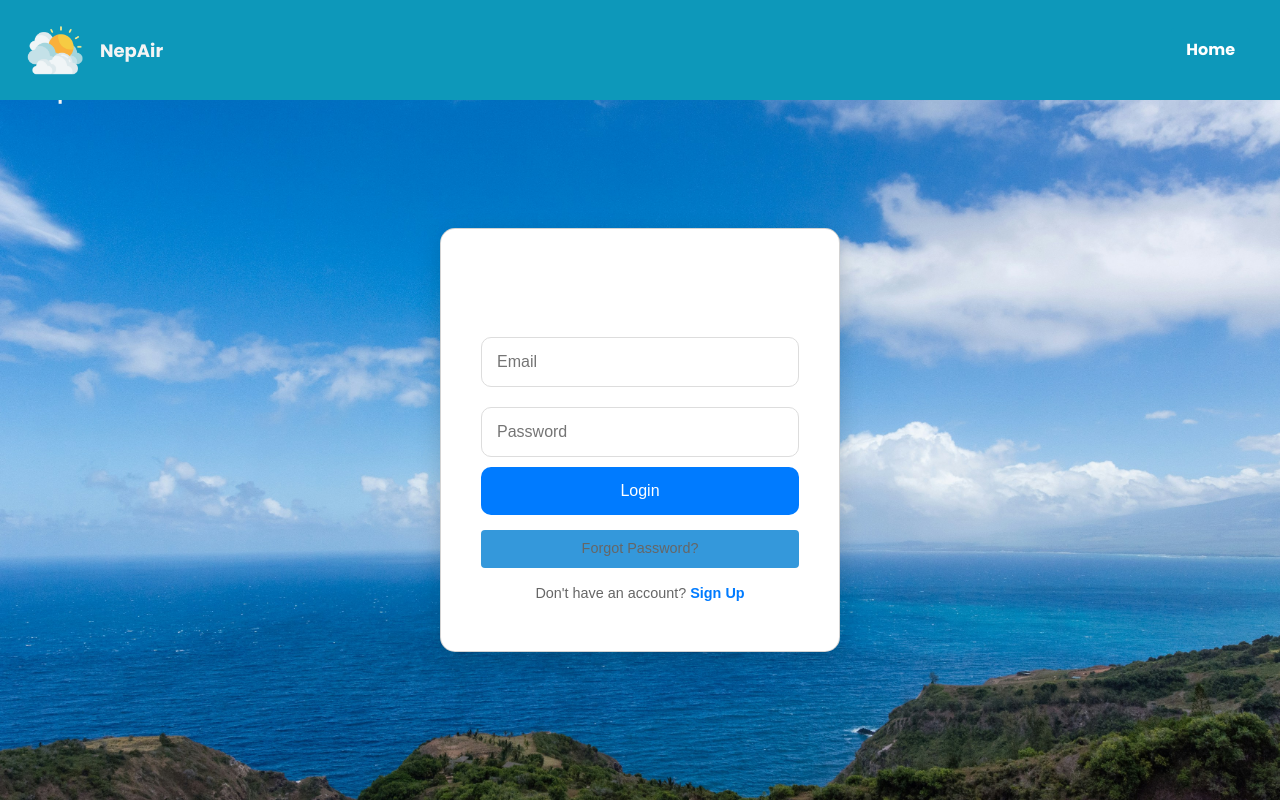
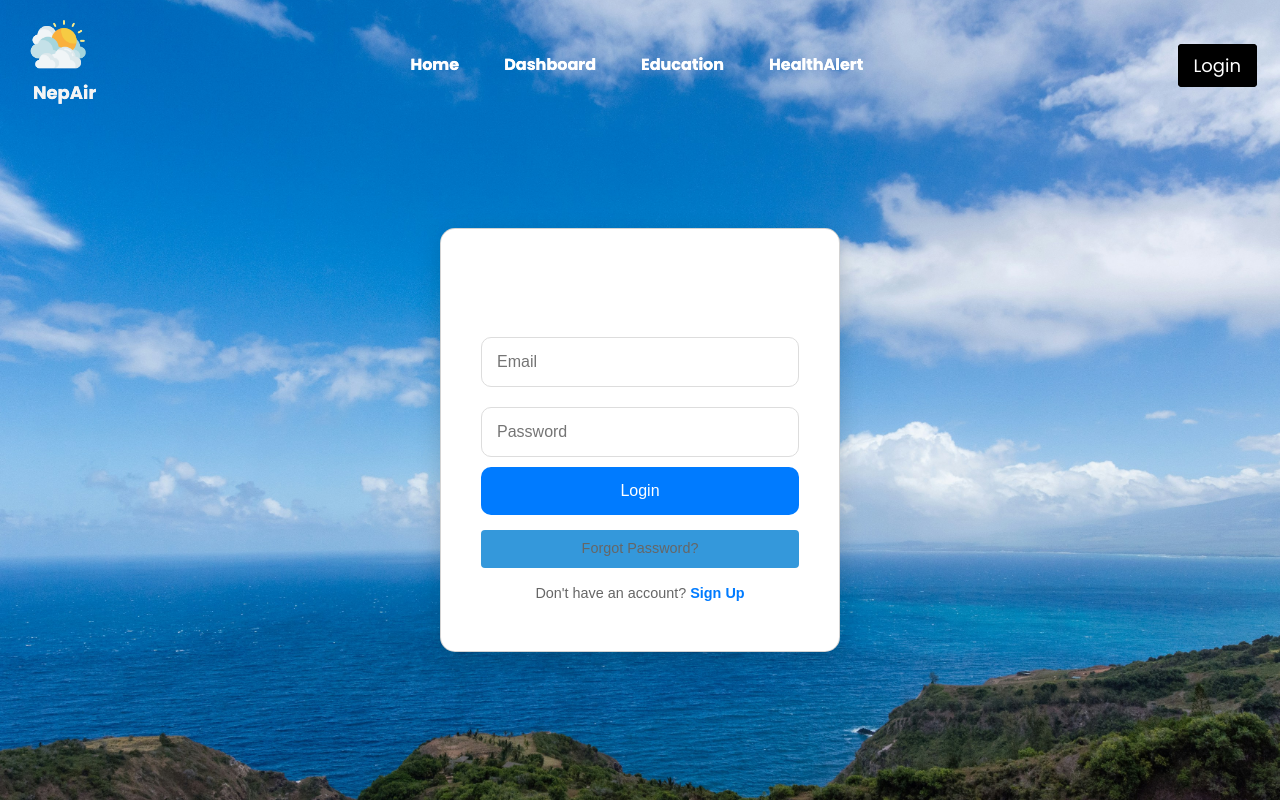
Before and after one commit to ShrijanThapa77/NepAir, a React (Create React App) app: page /login in a window 1280 px wide. Built offline with nearby package versions, Linux system fonts and the light colour scheme; no server answers.

Commit message:
css structure changed

```diff
--- a/src/components/Hero.jsx
+++ b/src/components/Hero.jsx
@@ -1,7 +1,7 @@
 import React from 'react'
 import './hero.css'
 import Navbar from '../components/Navbar';
-import BG from '../assets/BG.jpg';
+import BG from '../assets/BGGG.jpg';
 import Heroimg from '../assets/heroimg.png';
 
 const Hero = () => {
--- a/src/pages/Login.jsx
+++ b/src/pages/Login.jsx
@@ -9,121 +9,10 @@ import {
 } from "firebase/auth";
 import { auth, db } from "../firebase";
 import { doc, setDoc, getDoc, collection, query, where, getDocs } from "firebase/firestore";
+import Navbar from "../components/Navbar"; // Import the shared Navbar
 import './Login.css';
-import '../components/navbar.css';
 import BG from '../assets/BGG.jpg'; // Import the same background image
 
-// Navbar Component
-function Navbar({ user, onLogout }) {
-  const navigate = useNavigate();
-  const goToDashboard = () => {
-    if (user && user.role === 'admin') {
-      navigate('/admindash');
-    } else {
-      navigate('/userdash');
-    }
-  };
-  return (
-    <nav style={styles.navbar}>
-      <div style={styles.logoContainer}>
-        <img src="/images/clouds.png" alt="Logo" style={styles.logoImage} />
-        <span style={styles.logoText}>NepAir</span>
-      </div>
-      <div style={styles.navLinks}>
-        {user ? (
-          <>
-            <span style={styles.userName}>{user.fullName}</span>
-            <span style={styles.userRole}>({user.role})</span>
-            <button
-              style={styles.navButton}
-              onMouseEnter={(e) => (e.target.style.backgroundColor = styles.navButtonHover.backgroundColor)}
-              onMouseLeave={(e) => (e.target.style.backgroundColor = styles.navButton.backgroundColor)}
-              onClick={goToDashboard}
-            >
-              Dashboard
-            </button>
-            <button
-              style={styles.navButton}
-              onMouseEnter={(e) => (e.target.style.backgroundColor = styles.navButtonHover.backgroundColor)}
-              onMouseLeave={(e) => (e.target.style.backgroundColor = styles.navButton.backgroundColor)}
-              onClick={onLogout}
-            >
-              Logout
-            </button>
-          </>
-        ) : (
-          <button
-            style={styles.navButton}
-            onMouseEnter={(e) => (e.target.style.backgroundColor = styles.navButtonHover.backgroundColor)}
-            onMouseLeave={(e) => (e.target.style.backgroundColor = styles.navButton.backgroundColor)}
-            onClick={() => navigate('/')}
-          >
-            Home
-          </button>
-        )}
-      </div>
-    </nav>
-  );
-}
-
-const styles = {
-  navbar: {
-    position: 'fixed', // Changed to fixed to ensure it stays at the top
-    top: 0,
-    zIndex: 1000, // Higher z-index to ensure it stays above other elements
-    width: '100%',
-    display: 'flex',
-    justifyContent: 'space-between',
-    alignItems: 'center',
-    margin: '0',
-    backgroundColor: '#0D98BA', // Added background color for better visibility
-    padding: '10px 20px', // Added padding for better spacing
-  },
-  logoContainer: {
-    display: 'flex',
-    alignItems: 'center',
-  },
-  logoImage: {
-    width: '70px',
-    height: '70px',
-  },
-  logoText: {
-    fontSize: '18px',
-    fontWeight: 'bold',
-    color: '#F4F4F4',
-    paddingLeft: '10px',
-  },
-  navLinks: {
-    display: 'flex',
-    gap: '15px',
-    alignItems: 'center',
-  },
-  navButton: {
-    padding: '10px 15px',
-    border: 'none',
-    color: '#FFF',
-    backgroundColor: '#0D98BA',
-    fontSize: '16px',
-    fontWeight: 'bold',
-    cursor: 'pointer',
-    marginRight: '10px',
-  },
-  navButtonHover: {
-    backgroundColor: '#FF6F61',
-  },
-  userName: {
-    color: '#FFF',
-    fontSize: '16px',
-    marginRight: '5px',
-  },
-  userRole: {
-    color: '#FFF',
-    fontSize: '14px',
-    marginRight: '15px',
-  },
-};
-
-// Login Component
 const Login = () => {
   const [isLogin, setIsLogin] = useState(true);
   const [formData, setFormData] = useState({
@@ -280,21 +169,9 @@ const Login = () => {
     }
   };
 
-  const handleLogout = async () => {
-    try {
-      await signOut(auth); // Now properly imported
-      setUser(null);
-      alert("Logged out successfully!");
-      navigate('/login');
-    } catch (error) {
-      console.error("Logout Error:", error.message);
-      alert(error.message);
-    }
-  };
-
   return (
     <>
-      <Navbar user={user} onLogout={handleLogout} />
+      <Navbar /> {/* Use the shared Navbar */}
       <div className="containerlogin" style={{ backgroundImage: `url(${BG})` }}>
         <div className="cardwrapper">
           <div className="card">
```
